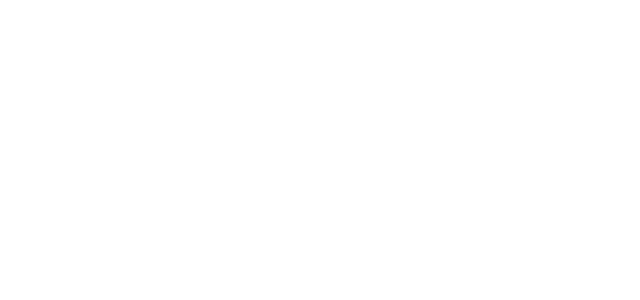
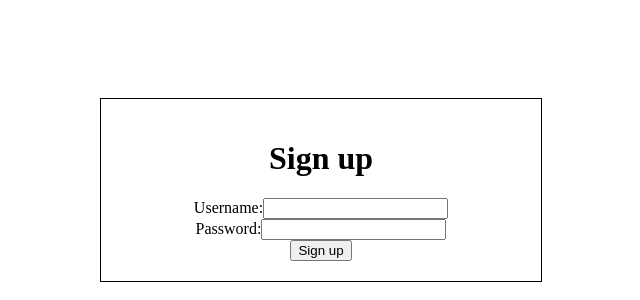
Before and after one commit to KateN87/Twitter-reboot, a React (Create React App) app in the folder frontend/: page /signup in a window 1280 px wide. Before the commit this address had no page. Shown: the part 218-518 px from the top of the page, without its empty margins (319-959 px from the left). Built offline with nearby package versions, Linux system fonts and the light colour scheme; a web font is replaced by a local one.

Commit message:
signup form created

```diff
--- a/frontend/src/App.js
+++ b/frontend/src/App.js
@@ -2,20 +2,20 @@ import './App.css';
 import { Routes, Route } from 'react-router-dom';
 import { useSelector } from 'react-redux';
 
-import Home from "./pages/Home";
-import Profile from "./pages/Profile";
-
+import Home from './pages/Home';
+import Profile from './pages/Profile';
 
 import Login from './components/Login';
+import Signup from './components/Signup';
 
 function App() {
-
     return (
-      <div className="App">
+        <div className='App'>
             <Routes>
                 <Route path='/' element={<Home />} />
                 <Route path='/profile' element={<Profile />} />
                 <Route path='/login' element={<Login />} />
+                <Route path='/signup' element={<Signup />} />
             </Routes>
         </div>
     );
--- /dev/null
+++ b/frontend/src/components/Signup.js
@@ -0,0 +1,28 @@
+import { useState } from 'react';
+
+const Signup = () => {
+    const handleSubmit = (e) => {
+        e.preventDefault();
+        const { username, password } = e.target;
+        console.log(username.value, password.value);
+    };
+
+    return (
+        <div className='login-container'>
+            <form className='login-form' onSubmit={handleSubmit}>
+                <h1>Sign up</h1>
+                <label htmlFor='username'>Username:</label>
+                <input type='text' id='username' />
+
+                <br />
+                <label htmlFor='password'>Password:</label>
+                <input type='password' id='password' />
+
+                <br />
+                <button type='submit'>Sign up</button>
+            </form>
+        </div>
+    );
+};
+
+export default Signup;
```
Lines whose indentation alone changed are shown as unchanged.
